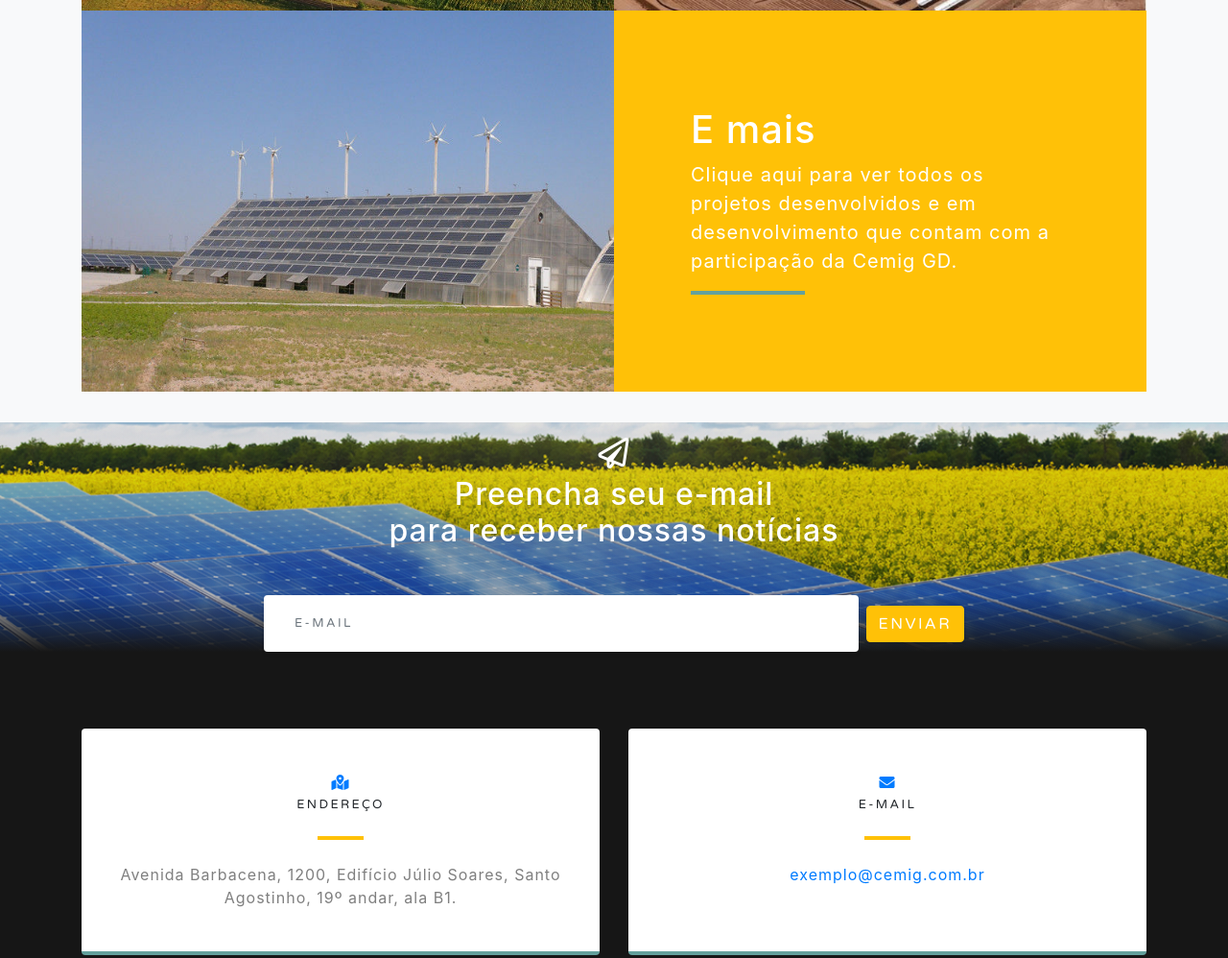
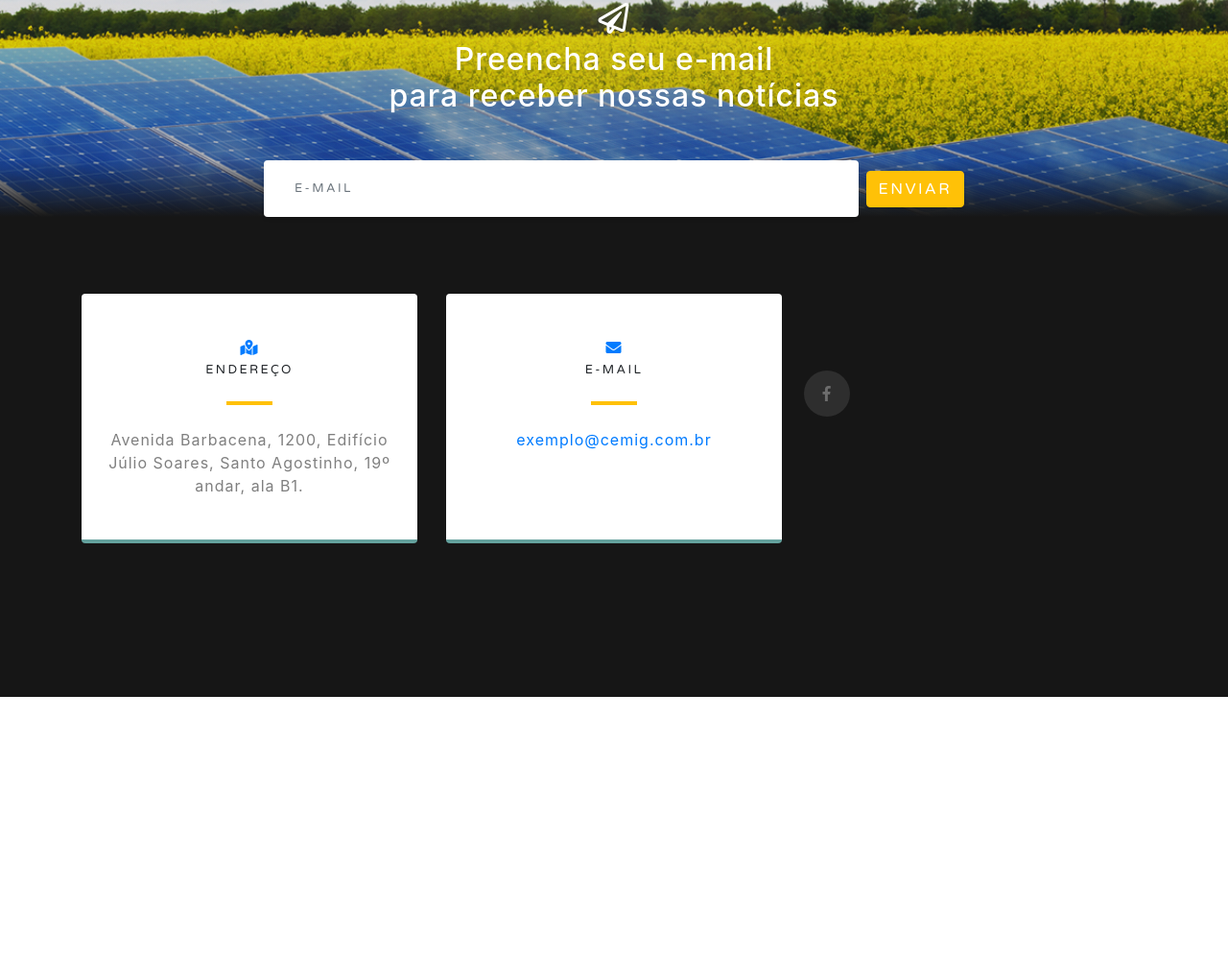
Before and after one commit to arthurfreitas96/arthurfreitas96.github.io, a website with bundled scripts: page index.html in a window 1280 px wide. Shown: the part 3627-4625 px from the top of the page at 96% size. After the commit the page ends 4353 px from the top, so only its background shows below. Built offline with nearby package versions, Linux system fonts and the light colour scheme.

Commit message:
Update index.html

```diff
--- a/index.html
+++ b/index.html
@@ -100,7 +100,7 @@
         </div>
 
 	<!-- Featured Project Row -->
-        <div class="row align-items-center no-gutters">
+        <!-- <div class="row align-items-center no-gutters">
           <div class="col-xl-4 col-lg-5">
             <div class="featured-text1 text-center text-lg-right text-primary">
               <h4>Consorciado</h4>
@@ -110,7 +110,7 @@
 	  <div class="col-xl-8 col-lg-7">
             <img class="img-fluid mb-3 mb-lg-0" src="img/empreendedor-feliz.jpg" alt="">
           </div>
-        </div>
+        </div> -->
 
     <h2 id="projetos" style="text-align:center; padding-top:4rem; padding-bottom:4rem;">Nossos últimos projetos</h2>
 
@@ -172,7 +172,7 @@
 
         <div class="row">
 
-          <div class="col-md-6 mb-3 mb-md-0">
+          <div class="col-md-4 mb-4 mb-md-0">
             <div class="card py-4 h-100">
               <div class="card-body text-center">
                 <i class="fas fa-map-marked-alt text-primary mb-2"></i>
@@ -183,7 +183,7 @@
             </div>
           </div>
 
-          <div class="col-md-6 mb-3 mb-md-0">
+          <div class="col-md-4 mb-4 mb-md-0">
             <div class="card py-4 h-100">
               <div class="card-body text-center">
                 <i class="fas fa-envelope text-primary mb-2"></i>
@@ -210,7 +210,7 @@
 
         <div class="social d-flex justify-content-center">
           <a href="#" class="mx-2">
-            <i class="fab fa-linkedin-f"></i>
+            <i class="fab fa-facebook-f"></i>
           </a>
         </div>
 
```
